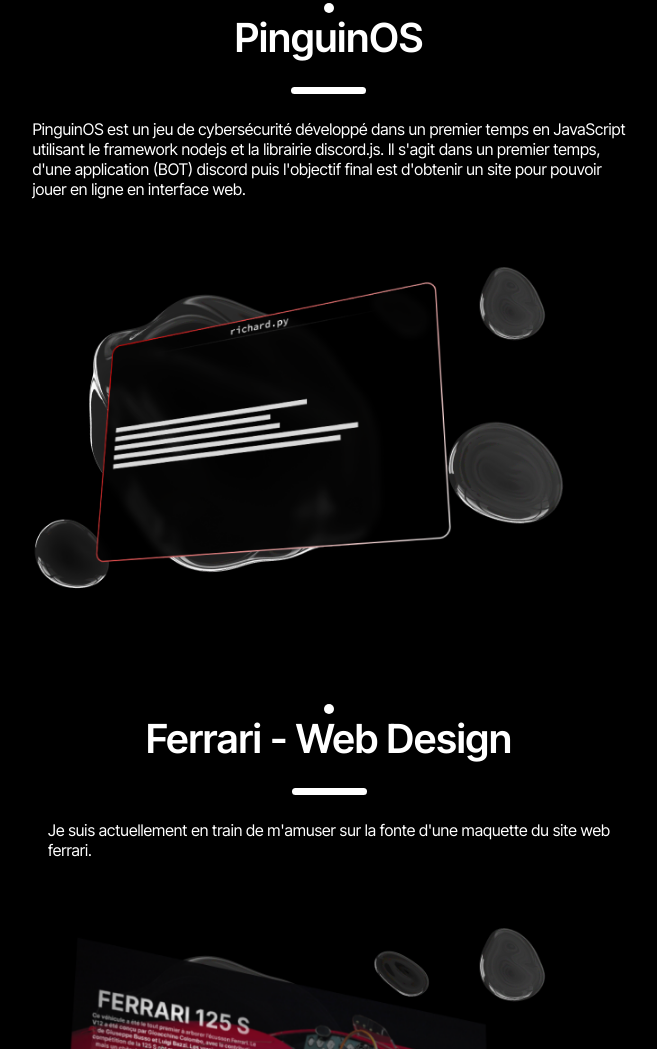
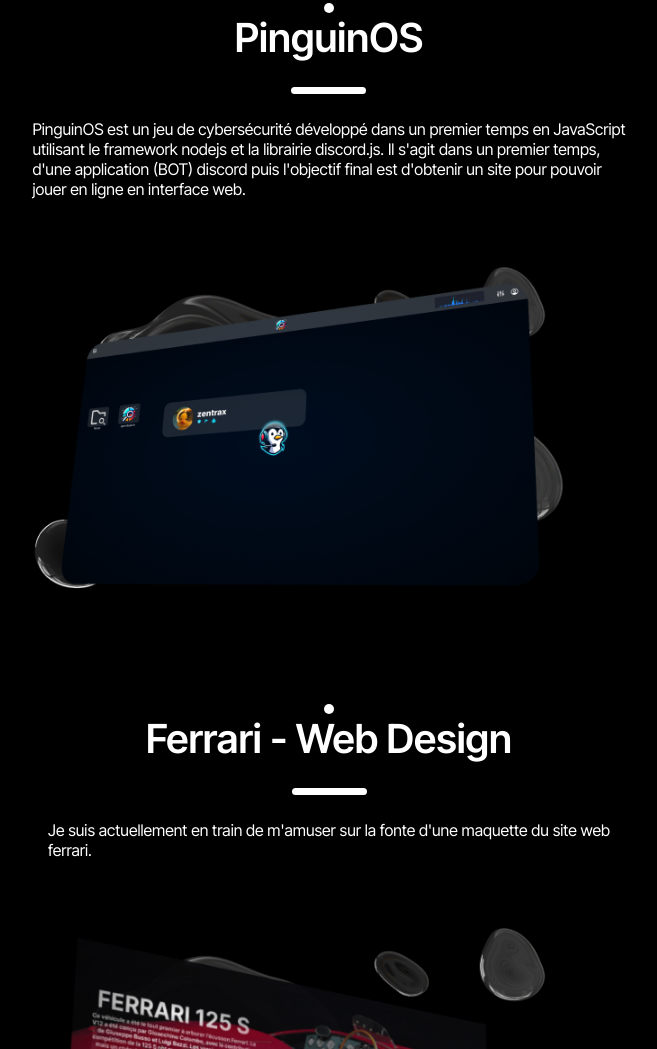
Before and after one commit to Robzcode/robin.portfolio, a plain HTML site: page projets.html in a window 1280 px wide. Shown: the part 3043-4092 px from the top of the page, without its empty margins (311-968 px from the left). Drawn offline with Linux system fonts and the light colour scheme.

Commit message:
Update projets.html

```diff
--- a/projets.html
+++ b/projets.html
@@ -133,7 +133,7 @@
                     </p>
                 </div>
                 <div class="right">
-                    <img src="./img/prj_richard.png" alt="">
+                    <img src="./img/cv_pinguinos.png" alt="">
                 </div>
             </div>
             <!-- ===== CONTENU DU HAUT 2 ===== -->
```
